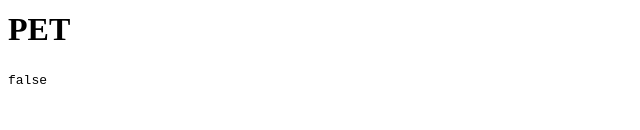
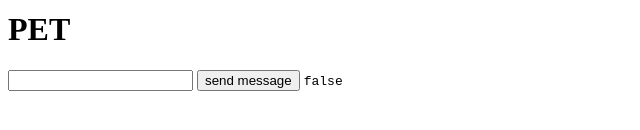
Before and after one commit to WilbertBocanegra/pet-final, a Svelte app: page / in a window 1280 px wide. Shown: the part 176-306 px from the top of the page, without its empty margins (0-640 px from the left). Built offline with nearby package versions, Linux system fonts and the light colour scheme.

Commit message:
a commitaasd

```diff
--- a/src/App.svelte
+++ b/src/App.svelte
@@ -8,9 +8,14 @@
 
   let isLogin = false;
 
-  onMount(() => {
-    console.log("hola", component.contentDocument.cookie);
-  });
+  let value;
+
+  const handleClick = () => {
+    component.contentWindow.postMessage(
+      value,
+      "https://final-login.vercel.app"
+    );
+  };
 </script>
 
 <iframe
@@ -20,4 +25,8 @@
 />
 
 <h1>PET</h1>
+
+<input bind:value />
+
+<button on:click={handleClick}>send message</button>
 <code>{isLogin}</code>
```
